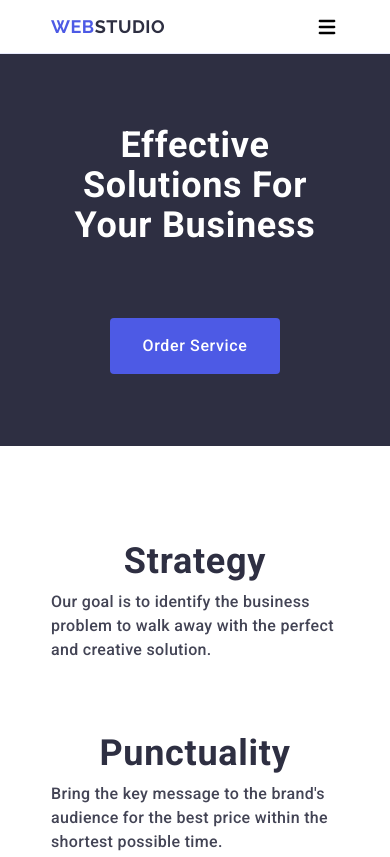
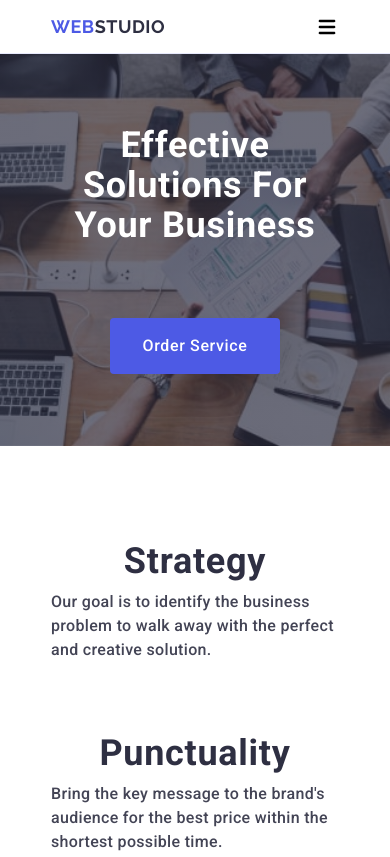
Before and after one commit to TatianaHolubenko/goit-markup-hw-06, a plain HTML site: page index.html in a window 390 px wide. Shown: the top 857 px of the page. Drawn offline with nearby package versions, Linux system fonts and the light colour scheme.

Commit message:
add
беграунд ../ змінила ../../

```diff
--- a/css/layout/hero.css
+++ b/css/layout/hero.css
@@ -6,7 +6,7 @@
       rgba(46, 47, 66, 0.7),
       rgba(46, 47, 66, 0.7)
     ),
-    url('../images/mobile/background-mobile.jpg');
+    url('../../images/mobile/background-mobile.jpg');
   background-position: center;
   background-size: cover;
   background-repeat: no-repeat;
```
